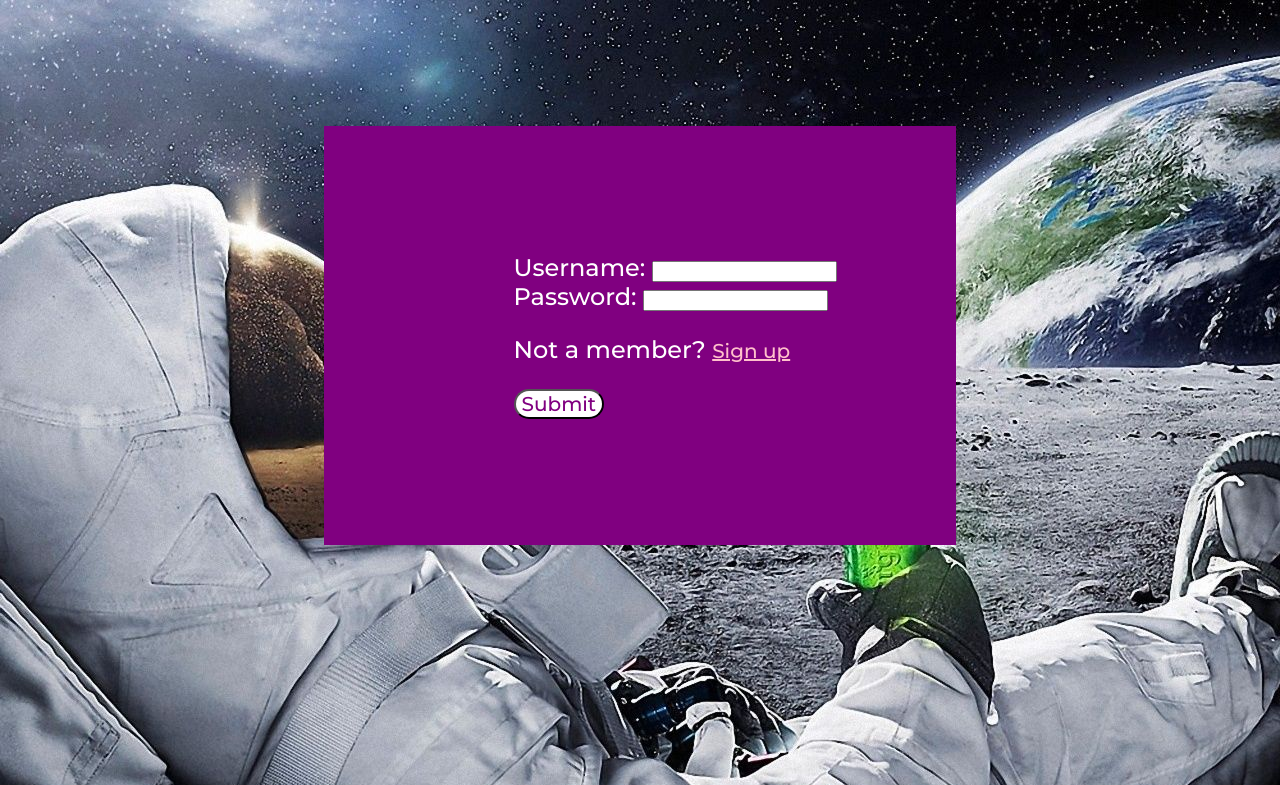
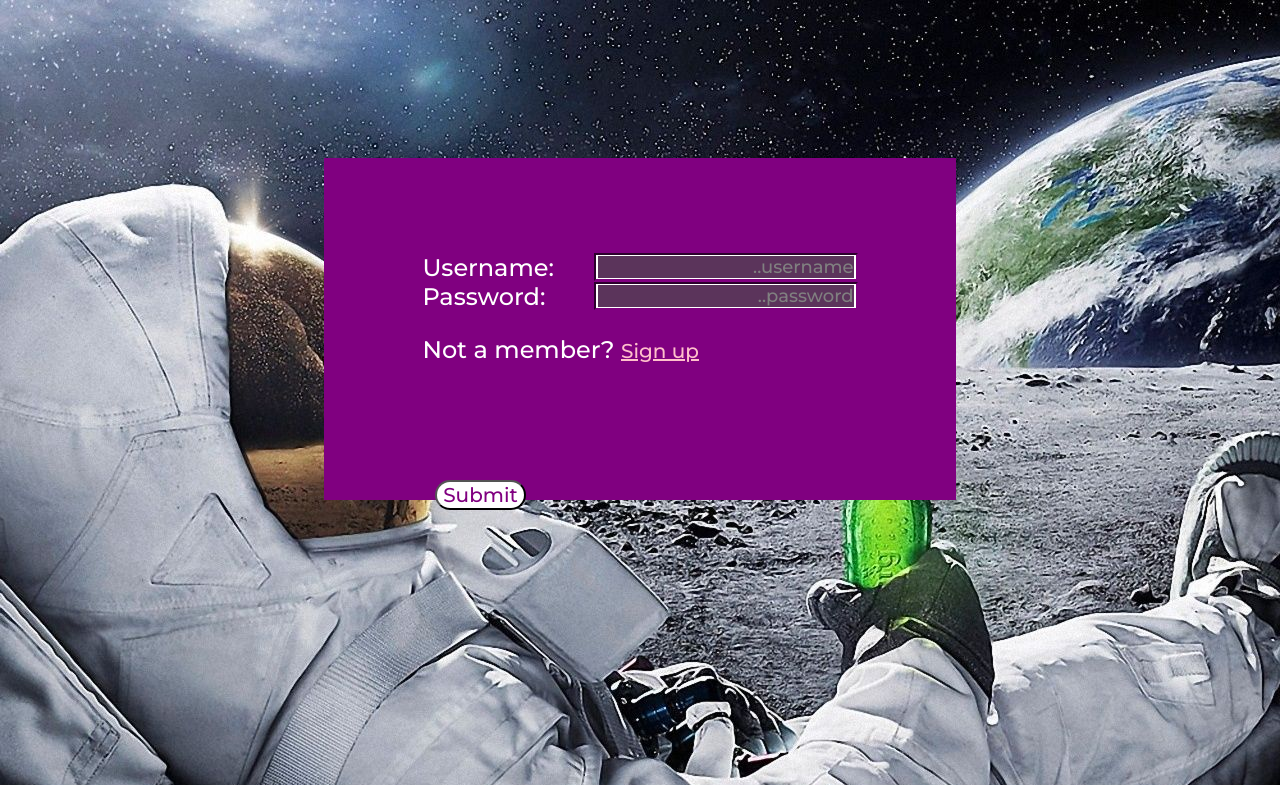
Before and after one commit to A4th/Pr.io, a Django app: page /members/login/ in a window 1280 px wide. Shown: the top 785 px of the page. Run offline with Django 4.2, Linux system fonts and the light colour scheme.

Commit message:
Format HTML and CSS of login page

```diff
--- a/prio_test2/members/static/css/login.css
+++ b/prio_test2/members/static/css/login.css
@@ -3,11 +3,11 @@
 .form-container {
     background-color: purple;
     padding-left: 15%;
-    padding-top: 10%;
-    padding-bottom: 10%;
+    padding-top: 7.5%;
+    padding-bottom: 15%;
     font-family: "Montserrat", sans-serif;
     font-size: 24px;
-    margin-top: 10%;
+    margin-top: 12.5%;
     margin-left: 25%;
     margin-right: 25%;
     margin-bottom: 10%;
@@ -22,6 +22,9 @@
     border-radius: 25px;
     background-color: white;
     text-decoration: none;
+    position: absolute;
+    top: 60%;
+    left: 34%;
 }
 
 .control-button:hover {
@@ -37,3 +40,32 @@ a:link, a:visited {
 html {
     background-image: url('photo-1528819027803-5473f2bf7633.jpg');
 }
+
+.form-label {
+    position: absolute;
+    left: 33%;
+}
+.input-field {
+    font-family: "Montserrat", sans-serif;
+    font-size: large;
+    background-color: white;
+    background-position: 20px 20px;
+    color: black;
+    text-align: right;
+    width: 20%;
+    position: absolute;
+    right: 33%;
+    border-color: purple;
+}
+
+.input-field:hover {
+    color: white;
+    background-color: #6C457C;
+    background-position: 20px 20px;
+}
+
+.input-field::placeholder {
+    color: gray;
+    background-color: #5B345B;
+    background-position: 20px 20px;
+}
--- a/prio_test2/members/templates/registration/login.html
+++ b/prio_test2/members/templates/registration/login.html
@@ -13,15 +13,15 @@
 
             <div class="mb-3">
               <label for="exampleInputEmail1" class="form-label">Username:</label>
-              <input type="text" class="form-control" name="username" aria-describedby="emailHelp">
+              <input type="text" class="input-field" name="username" aria-describedby="emailHelp" placeholder="..username"><br>
             </div>
             <div class="mb-3">
               <label for="exampleInputPassword1" class="form-label">Password:</label>
-              <input type="password" class="form-control" name="password">
+              <input type="password" class="input-field" name="password" placeholder="..password"><br>
             </div>
 
             <span>
-              <p>Not a member? <a style="color: pink" href="{% url 'register' %}">Sign up</a></p>
+              <p class="form-label">Not a member? <a style="color: pink" href="{% url 'register' %}">Sign up</a></p>
 
             </span>
 
```
Also changed, not shown: prio_test2/db.sqlite3.
